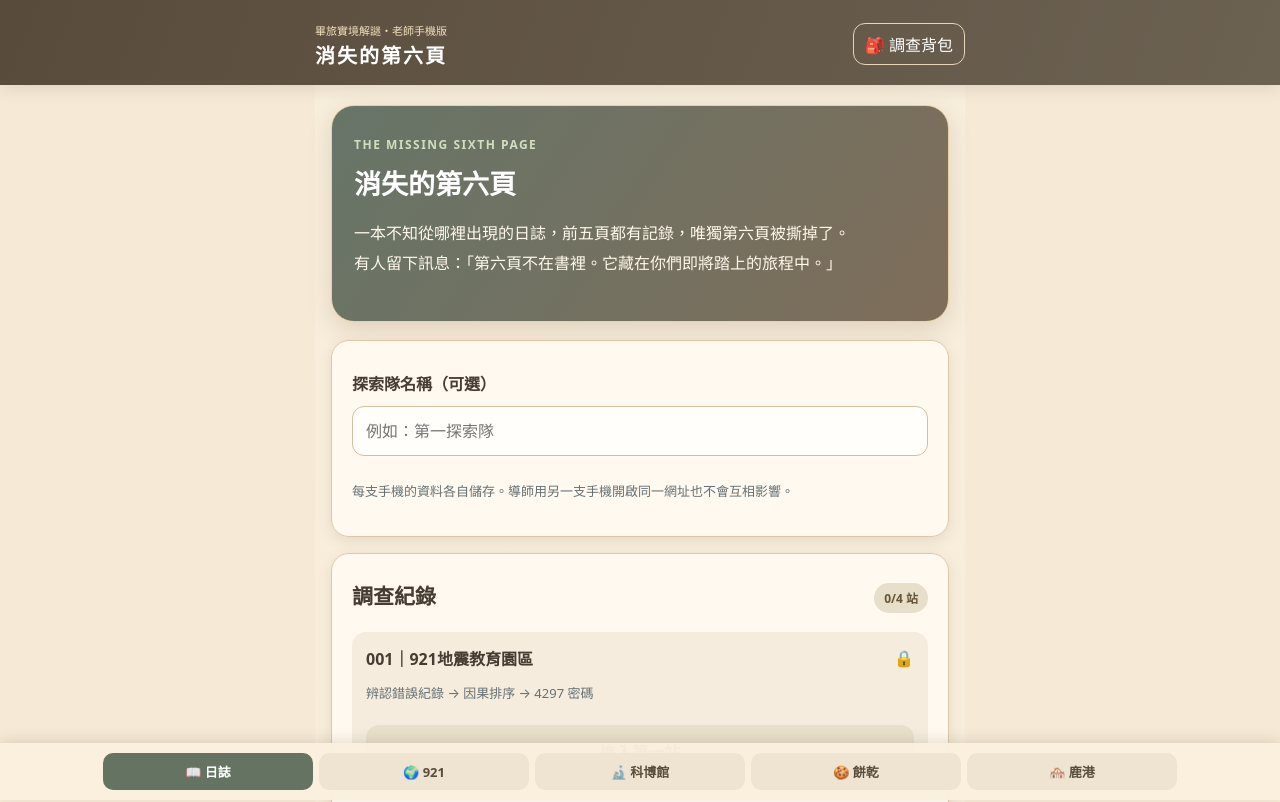
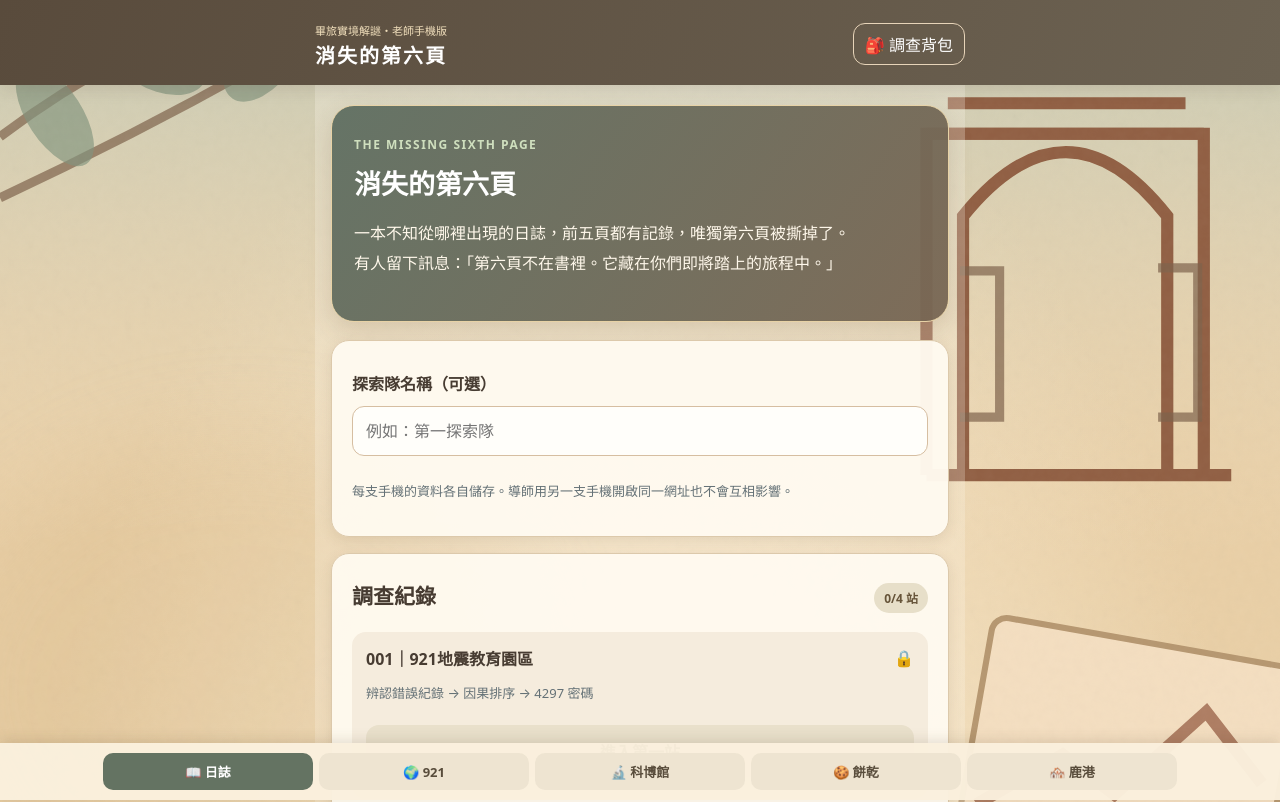
Before and after one commit to fishnung/class-game, a plain HTML site: page graduation-mystery/index.html in a window 1280 px wide. Shown: the top 802 px of the page. Drawn offline with Linux system fonts and the light colour scheme.

Commit message:
Connect watercolor journal background and finalize sixth-page chapter

```diff
--- a/graduation-mystery/index.html
+++ b/graduation-mystery/index.html
@@ -5,7 +5,7 @@
 
 /* 旅行手帳・柔和水彩主題 */
 :root{color:#473c32;background:#f5e8d2}
-body{background:#f6ead6 url("WATERCOLOR_BACKGROUND_URL") center top/cover fixed no-repeat;color:#473c32}
+body{background:#f6ead6 url("watercolor-journal.svg") center top/cover fixed no-repeat;color:#473c32}
 header{background:linear-gradient(110deg,#594b3c,#6c6252);box-shadow:0 3px 16px #422a1f22}
 header small{color:#f2e0bd}
 header button{border-color:#e7d4b9}
```
